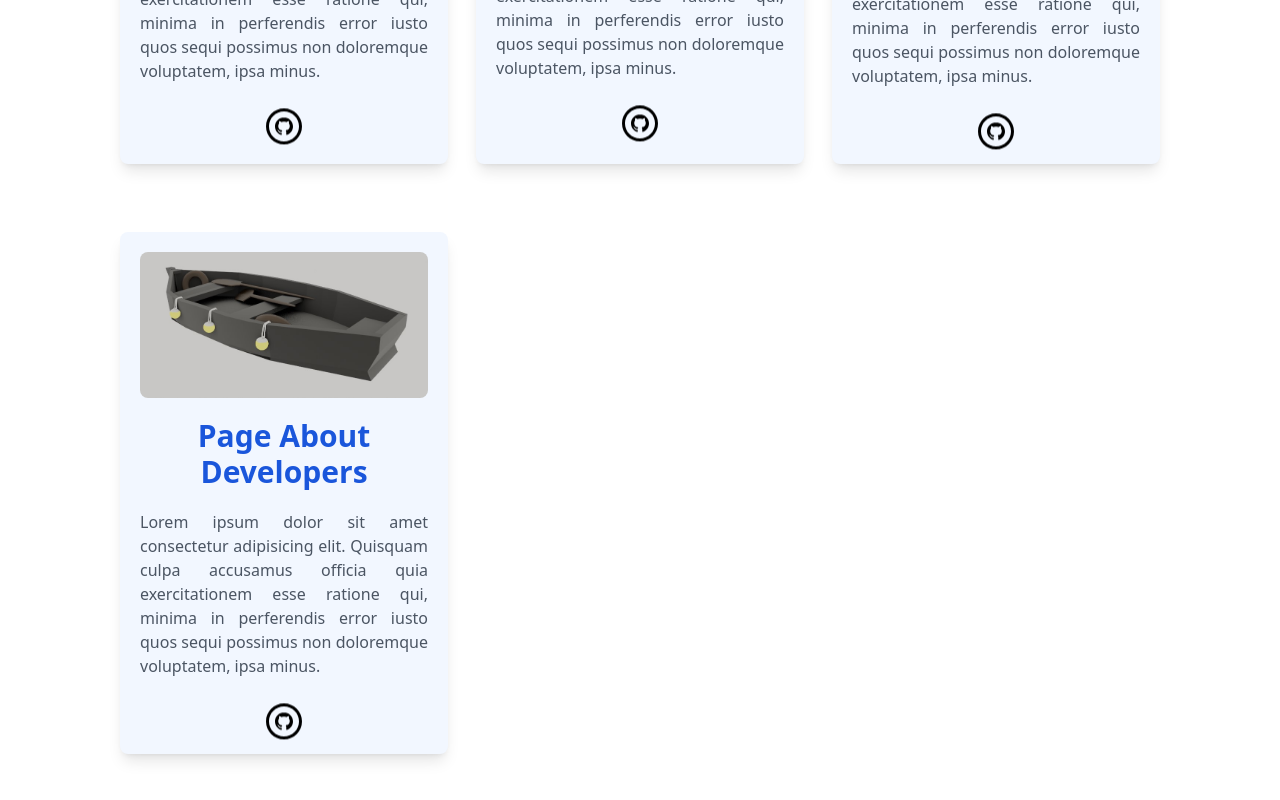
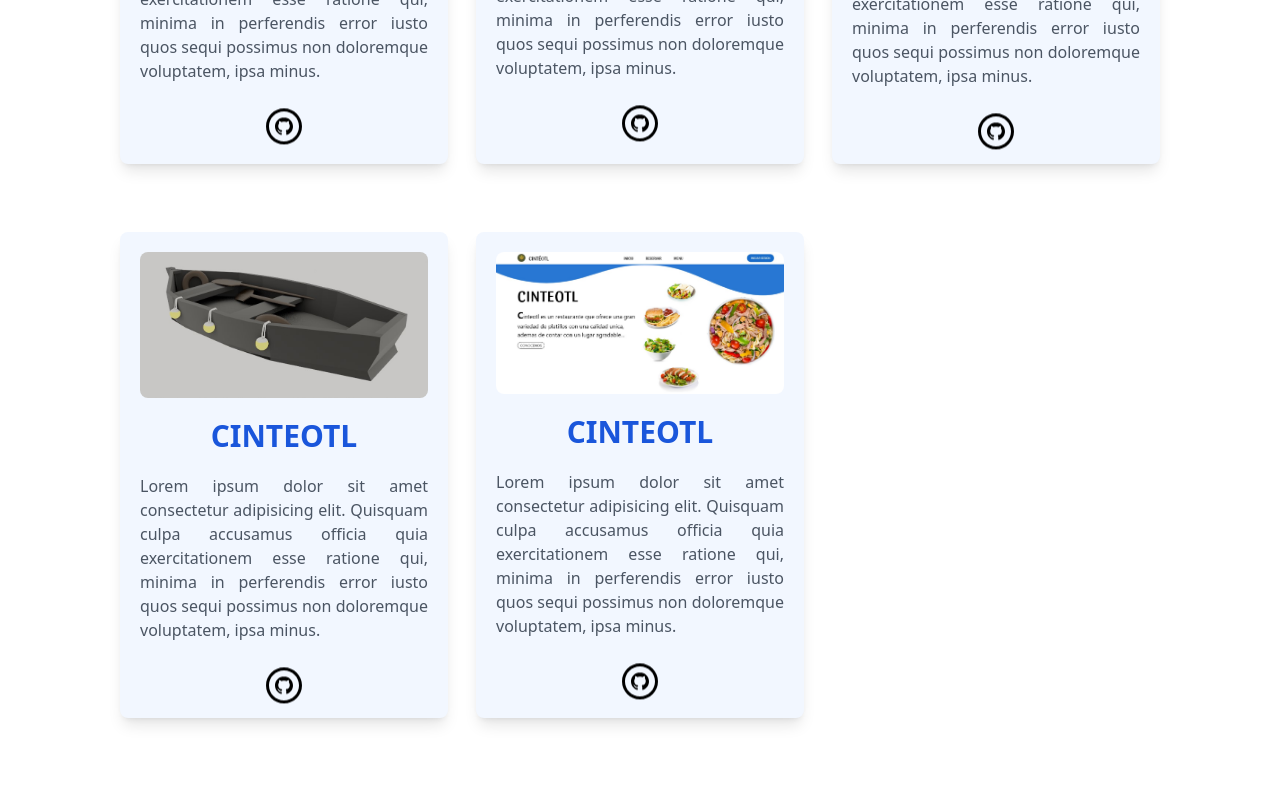
Before and after one commit to EcheverriaJesus/JesusEcheverria.github.io, a React (Create React App) app: page / in a window 1280 px wide. Shown: the part 1716-2516 px from the top of the page. Built offline with nearby package versions, Linux system fonts and the light colour scheme; a web font is replaced by a local one.

Commit message:
Diseñando tarjetas en contenedor Experience

```diff
--- a/src/App.js
+++ b/src/App.js
@@ -60,11 +60,12 @@ function App() {
         {/* Tarjetas de proyectos */}
         <h2 className='font-bold text-3xl md:text-5xl text-blue-600 py-5 pl-6'>MY EXPERIENCE</h2>
 
-        <div className='grid grid-cols-3 w-full h-auto gap-7 p-6'>
+        <div className='flex flex-col md:grid grid-cols-3 w-full h-auto gap-7 p-6'>
         <Card_Proyect image="/JesusEcheverria.github.io/Images/Page_Developers_iti.jpg" link="https://github.com/EcheverriaJesus" title="Page About Developers" description="Lorem ipsum dolor sit amet consectetur adipisicing elit. Quisquam culpa accusamus officia quia exercitationem esse ratione qui, minima in perferendis error iusto quos sequi possimus non doloremque voluptatem, ipsa minus."/>
         <Card_Proyect image="/JesusEcheverria.github.io/Images/Barril_3D.jpg" link="https://github.com/EcheverriaJesus" title="Page About Developers" description="Lorem ipsum dolor sit amet consectetur adipisicing elit. Quisquam culpa accusamus officia quia exercitationem esse ratione qui, minima in perferendis error iusto quos sequi possimus non doloremque voluptatem, ipsa minus."/>
         <Card_Proyect image="/JesusEcheverria.github.io/Images/Bote_3D.jpg" link="https://github.com/EcheverriaJesus" title="Page About Developers" description="Lorem ipsum dolor sit amet consectetur adipisicing elit. Quisquam culpa accusamus officia quia exercitationem esse ratione qui, minima in perferendis error iusto quos sequi possimus non doloremque voluptatem, ipsa minus."/>
-        <Card_Proyect image="/JesusEcheverria.github.io/Images/Bote_3D_2.jpg" link="https://github.com/EcheverriaJesus" title="Page About Developers" description="Lorem ipsum dolor sit amet consectetur adipisicing elit. Quisquam culpa accusamus officia quia exercitationem esse ratione qui, minima in perferendis error iusto quos sequi possimus non doloremque voluptatem, ipsa minus."/>
+        <Card_Proyect image="/JesusEcheverria.github.io/Images/Bote_3D_2.jpg" link="https://github.com/EcheverriaJesus" title="CINTEOTL" description="Lorem ipsum dolor sit amet consectetur adipisicing elit. Quisquam culpa accusamus officia quia exercitationem esse ratione qui, minima in perferendis error iusto quos sequi possimus non doloremque voluptatem, ipsa minus."/>
+        <Card_Proyect image="/JesusEcheverria.github.io/Images/Cinteolt.jpg" link="https://github.com/EcheverriaJesus" title="CINTEOTL" description="Lorem ipsum dolor sit amet consectetur adipisicing elit. Quisquam culpa accusamus officia quia exercitationem esse ratione qui, minima in perferendis error iusto quos sequi possimus non doloremque voluptatem, ipsa minus."/>
         </div>
       </main>
     </div>
--- a/src/Components/About_Me.js
+++ b/src/Components/About_Me.js
@@ -2,7 +2,7 @@ import React from 'react'
 
 export default function About_Me() {
   return (
-       <div className='p-6 lg:p-8 shadow-md rounded-lg h-auto'>
+       <div className='p-6 lg:p-8 shadow-md rounded-lg h-auto pb-10'>
           <div className='flex'>
             <h2 className='font-bold text-3xl md:text-5xl text-blue-600'>WHO I'M?</h2>
           </div>
```
Also changed, not shown: public/Images/Cinteolt.jpg (added), src/Images/Cinteolt.jpg (added).
